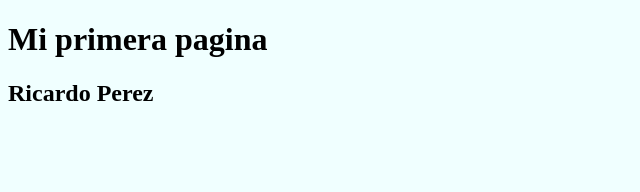
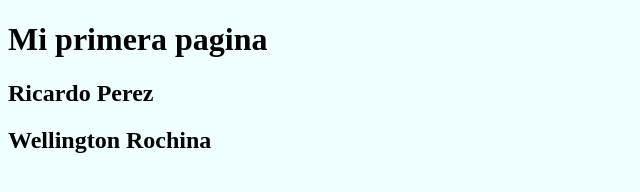
Before and after one commit to 66RAPTOR/practicaPaginaWeb_1, a plain HTML site: page index.html in a window 1280 px wide. Shown: the whole page, without its empty margins (0-640 px from the left). Drawn offline with Linux system fonts and the light colour scheme.

Commit message:
"puse mi nombre"

```diff
--- a/index.html
+++ b/index.html
@@ -13,7 +13,7 @@
 
     <h2>Ricardo Perez</h2>
 
-
+<h2>Wellington Rochina</h2>
     <script src="js/accion.js"></script>
 </body>
 
```
